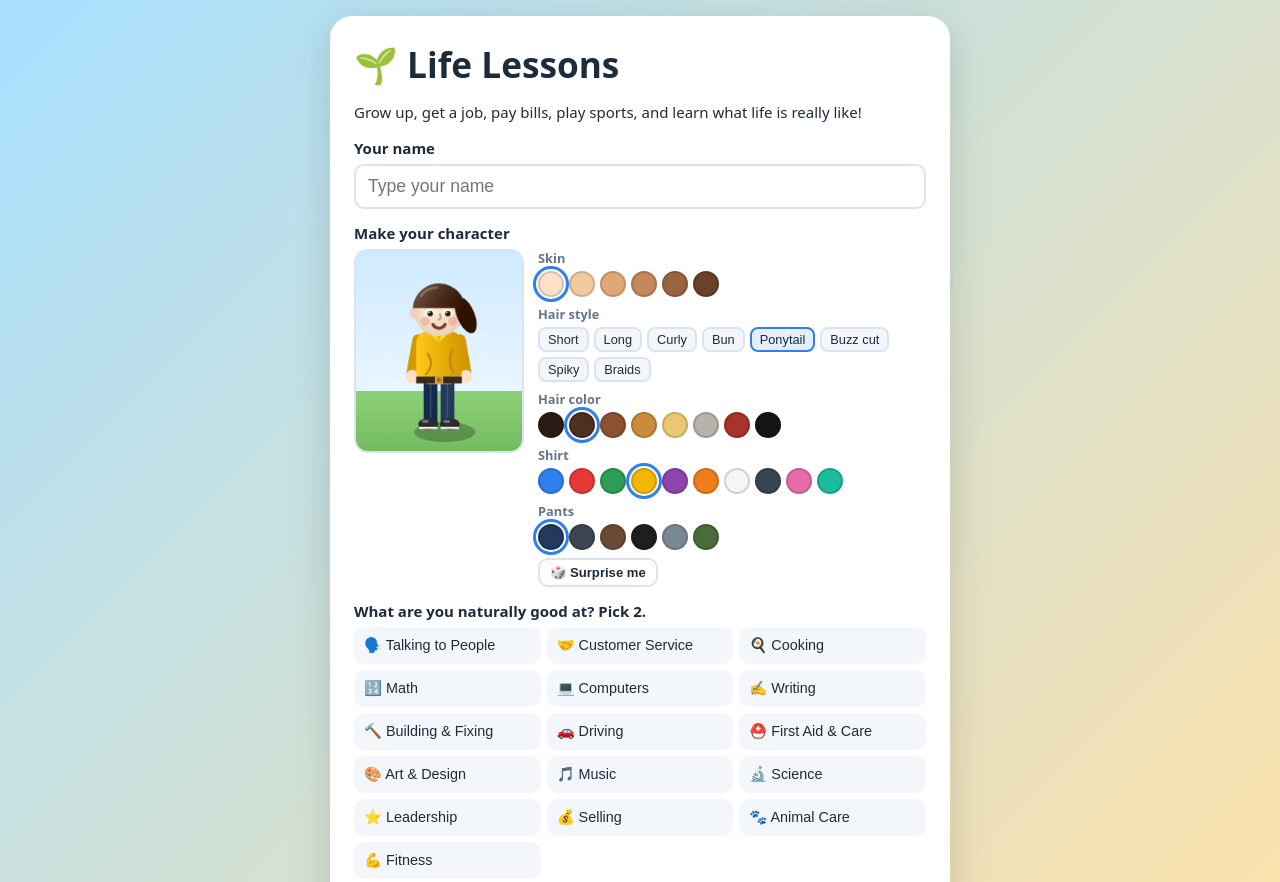
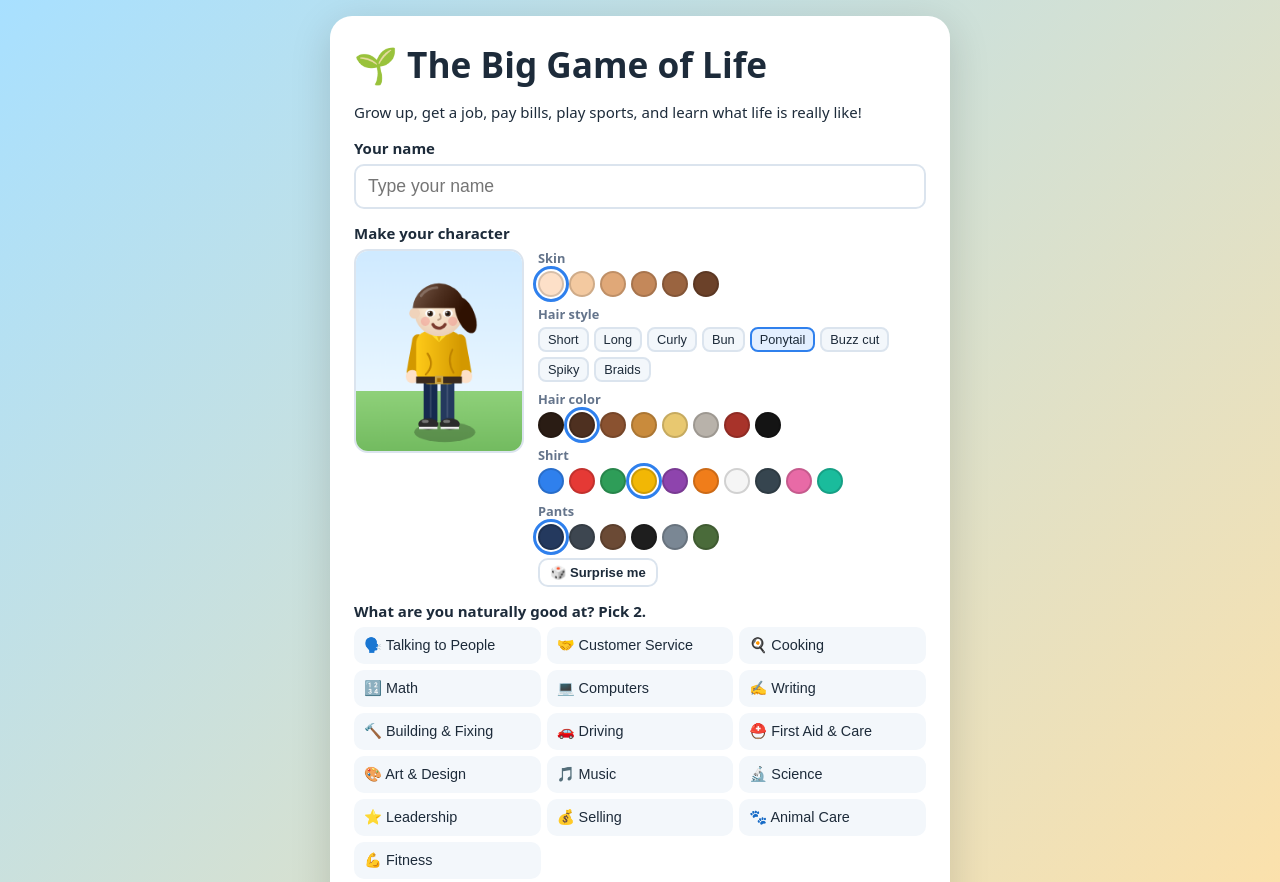
Before and after one commit to ararocks16-glitch/Learning-Game, a plain HTML site: page index.html in a window 1280 px wide. Shown: the top 882 px of the page. Drawn offline with Linux system fonts and the light colour scheme.

Commit message:
Rename the game to The Big Game of Life
Co-Authored-By: Claude Opus 5.5 <noreply@anthropic.com>
Claude-Session: https://claude.ai/code/session_01X6HaCBhCvrJrHPJ2bB8buT

```diff
--- a/index.html
+++ b/index.html
@@ -3,7 +3,7 @@
 <head>
   <meta charset="utf-8">
   <meta name="viewport" content="width=device-width, initial-scale=1">
-  <title>Life Lessons</title>
+  <title>The Big Game of Life</title>
   <link rel="stylesheet" href="css/style.css">
 </head>
 <body>
--- a/js/ui.js
+++ b/js/ui.js
@@ -449,7 +449,7 @@ function showSetup() {
   const s = $('#setup');
   s.classList.remove('hidden');
   s.innerHTML = `<div class="setup-card">
-    <h1>🌱 Life Lessons</h1>
+    <h1>🌱 The Big Game of Life</h1>
     <p>Grow up, get a job, pay bills, play sports, and learn what life is really like!</p>
     <label>Your name<input id="pname" maxlength="16" placeholder="Type your name"></label>
     <div class="label">Make your character</div>
```
Also changed, not shown: dist/play.html (+1 -1 lines), 2 other files.
